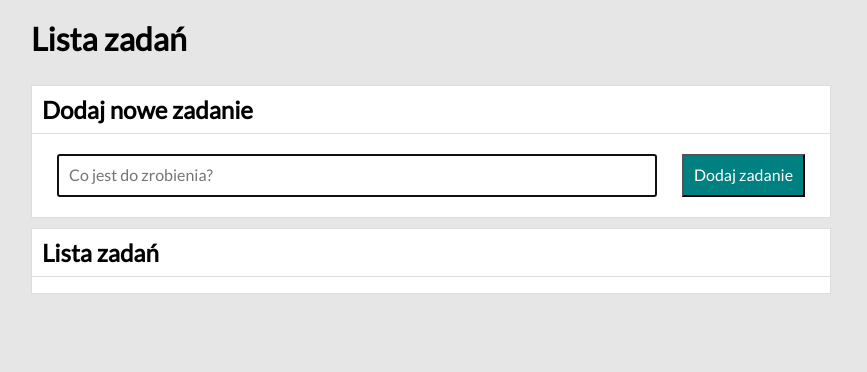
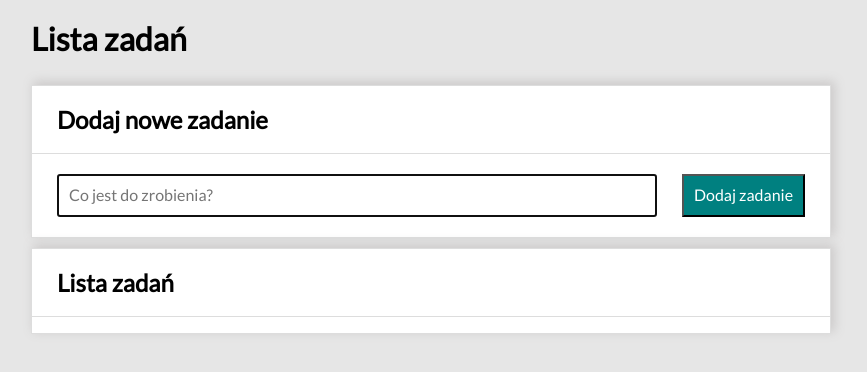
Before and after one commit to Krystian22FrontEnd/Tasks-List, a plain HTML site: page index.html in a window 1280 px wide. Shown: the whole page, without its empty margins (209-1076 px from the left). Drawn offline with nearby package versions, Linux system fonts and the light colour scheme.

Commit message:
little improvments and added box-shadow

```diff
--- a/style/section.css
+++ b/style/section.css
@@ -2,10 +2,11 @@
     background-color: white;
     border: 1px solid #ddd;
     margin: 5px 0;
+    box-shadow: 3px -3px 10px 1px hsl(0deg 2.77% 80%);
 }
 
 .section__header {
     border-bottom: 1px solid #ddd;
-    padding: 10px 10px;
+    padding: 20px 25px;
     margin: 0;
 }
```
